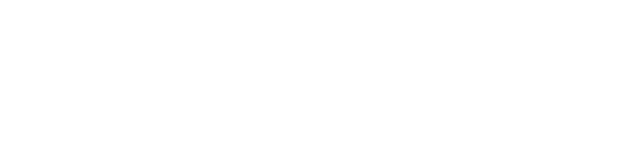
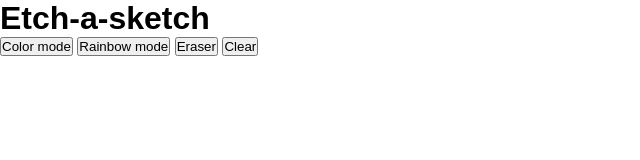
Before and after one commit to tylernpc/etch-a-sketch, a plain HTML site: page index.html in a window 1280 px wide. Shown: the whole page, without its empty margins (0-640 px from the left). Drawn offline with Linux system fonts and the light colour scheme.

Commit message:
Inital Commit

```diff
--- a/index.html
+++ b/index.html
@@ -1,14 +1,30 @@
 <!DOCTYPE html>
 <html lang="en">
+
 <head>
     <meta charset="UTF-8">
     <meta name="viewport" content="width=device-width, initial-scale=1.0">
     <title>etch a sketch</title>
     <link rel="stylesheet" href="style.css">
 </head>
+
 <body>
+    <div class="flex-container">
 
+        <div class="title">
+            <h1>Etch-a-sketch</h1>
+        </div>
+
+        <div class="content">
+            <button>Color mode</button>
+            <button>Rainbow mode</button>
+            <button>Eraser</button>
+            <button>Clear</button>
+        </div>
+
+        <div class="board"></div>
+    </div>
 </body>
-<script src="index.js">
-</script>
+<script src="index.js"></script>
+
 </html>
--- a/index.js
+++ b/index.js
@@ -0,0 +1,9 @@
+// for (let i = 0; i < 16; i++) {
+//   const gridPiece = document.createElement("div");
+//   gridPiece.innerText = "div";
+//   document.body.appendChild(gridPiece);
+// }
+
+for (i = 0; i < yield.length; i++) {
+    y[i].style.flex = "1";
+}
--- a/style.css
+++ b/style.css
@@ -0,0 +1,5 @@
+* {
+    margin: 0em;
+    padding: 0em;
+    font-family: sans-serif;
+}
```
